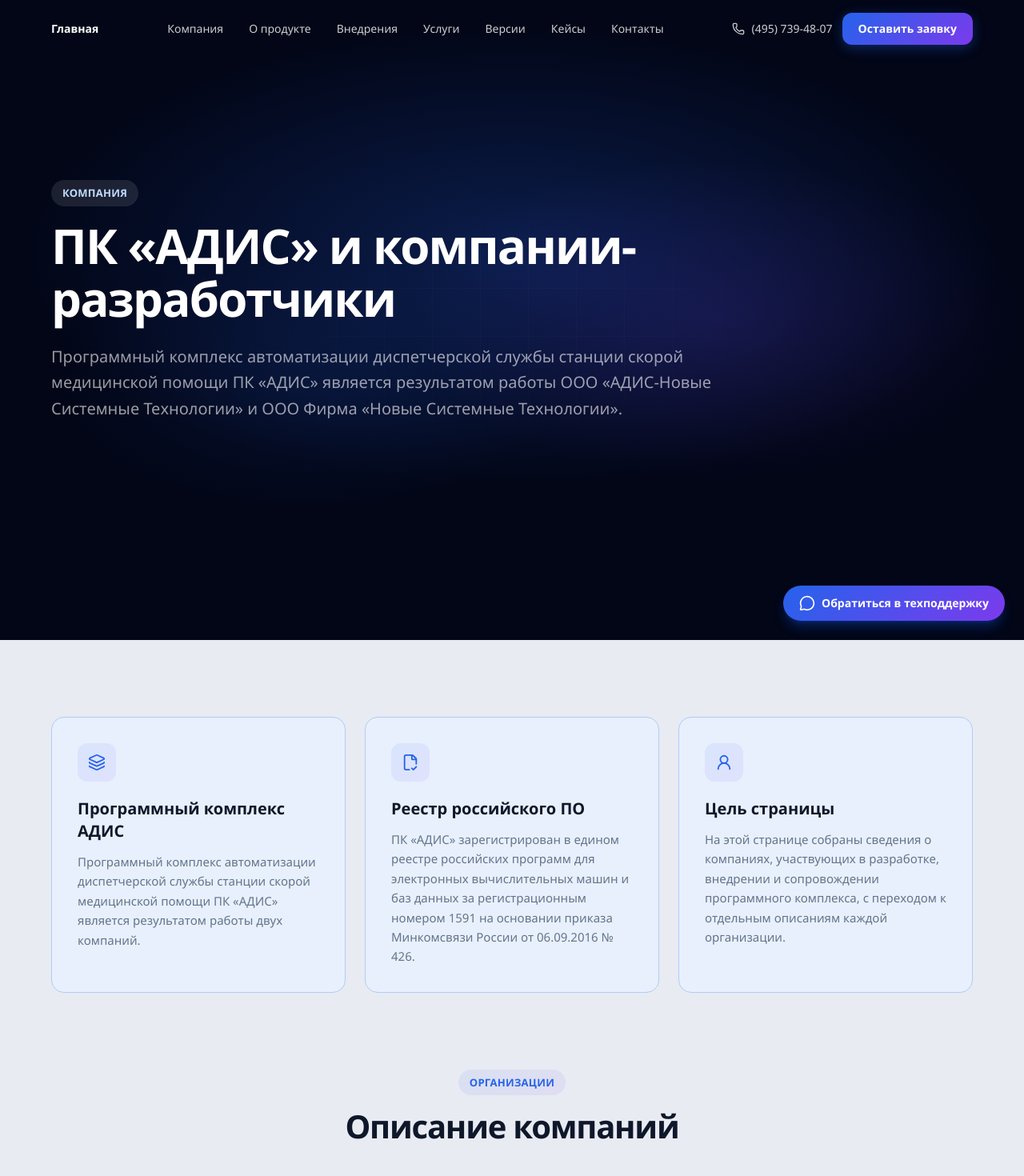
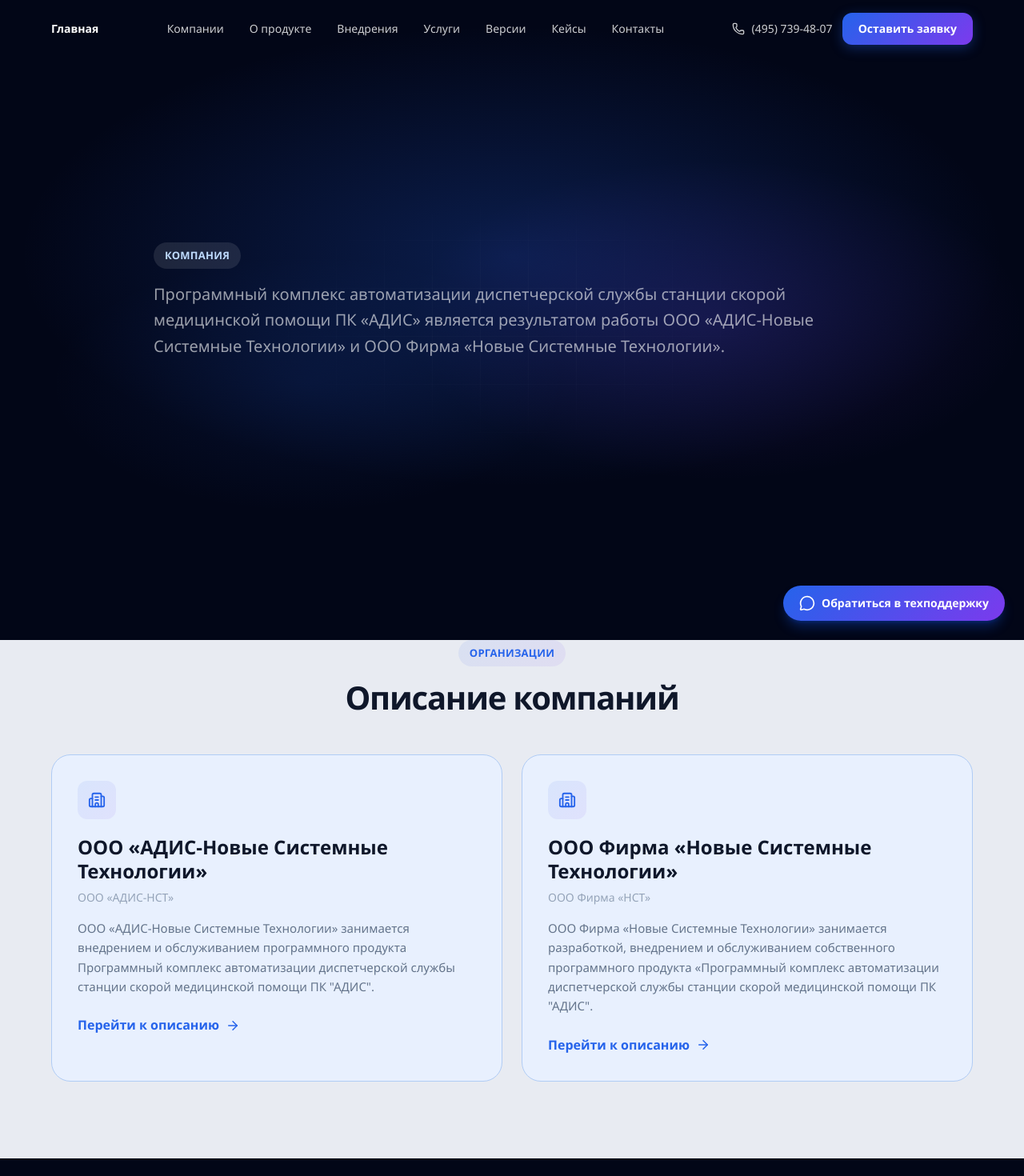
Before and after one commit to Bulka84/adis, a Next.js app: page /company in a window 1280 px wide. Shown: the top 1470 px of the page at 80% size. Built offline with nearby package versions, Linux system fonts and the light colour scheme.

Commit message:
Update company forms and navigation label

```diff
--- a/src/app/company/page.tsx
+++ b/src/app/company/page.tsx
@@ -1,33 +1,12 @@
 import type { Metadata } from "next";
 import Link from "next/link";
-import { ArrowRight, Building2, FileCheck2, Layers3, UserRound } from "lucide-react";
+import { ArrowRight, Building2 } from "lucide-react";
 
 export const metadata: Metadata = {
   title: "Компания",
   description:
     "Программный комплекс АДИС является результатом работы двух компаний: ООО «АДИС-Новые Системные Технологии» и ООО Фирма «Новые Системные Технологии».",
 };
-
-const summary = [
-  {
-    icon: Layers3,
-    title: "Программный комплекс АДИС",
-    text:
-      "Программный комплекс автоматизации диспетчерской службы станции скорой медицинской помощи ПК «АДИС» является результатом работы двух компаний.",
-  },
-  {
-    icon: FileCheck2,
-    title: "Реестр российского ПО",
-    text:
-      "ПК «АДИС» зарегистрирован в едином реестре российских программ для электронных вычислительных машин и баз данных за регистрационным номером 1591 на основании приказа Минкомсвязи России от 06.09.2016 № 426.",
-  },
-  {
-    icon: UserRound,
-    title: "Цель страницы",
-    text:
-      "На этой странице собраны сведения о компаниях, участвующих в разработке, внедрении и сопровождении программного комплекса, с переходом к отдельным описаниям каждой организации.",
-  },
-];
 
 const companies = [
   {
@@ -54,38 +33,12 @@
         <div className="hero-grid-pattern" />
         <div className="relative z-[2] max-w-[1200px] mx-auto px-6">
           <span className="section-tag section-tag-light mb-4">Компания</span>
-          <h1 className="text-[clamp(36px,5vw,60px)] font-extrabold text-white leading-[1.1] tracking-[-0.03em] mb-6">
-            ПК &laquo;АДИС&raquo; и компании-разработчики
-          </h1>
           <p className="text-xl text-white/60 max-w-4xl mb-12 leading-relaxed">
             Программный комплекс автоматизации диспетчерской службы станции скорой
             медицинской помощи ПК &laquo;АДИС&raquo; является результатом работы
             ООО &laquo;АДИС-Новые Системные Технологии&raquo; и ООО Фирма
             &laquo;Новые Системные Технологии&raquo;.
           </p>
-        </div>
-      </section>
-
-      <section className="py-24">
-        <div className="max-w-[1200px] mx-auto px-6">
-          <div className="grid grid-cols-1 lg:grid-cols-3 gap-6">
-            {summary.map((item) => (
-              <div
-                key={item.title}
-                className="bg-[#e8f0fe] border border-[#b0ccf5] rounded-2xl p-8"
-              >
-                <div className="w-12 h-12 gradient-bg-subtle rounded-xl flex items-center justify-center text-primary mb-5">
-                  <item.icon size={22} />
-                </div>
-                <h2 className="text-xl font-extrabold text-gray-900 mb-3">
-                  {item.title}
-                </h2>
-                <p className="text-gray-500 leading-relaxed text-[15px]">
-                  {item.text}
-                </p>
-              </div>
-            ))}
-          </div>
         </div>
       </section>
 
--- a/src/components/ContactForm.tsx
+++ b/src/components/ContactForm.tsx
@@ -127,6 +127,25 @@
       <label className="flex items-start gap-3 text-sm text-gray-500">
         <input
           type="checkbox"
+          name="policy"
+          required
+          className="mt-1 h-4 w-4 rounded border-gray-300 text-primary focus:ring-primary/20"
+        />
+        <span>
+          Я принимаю{" "}
+          <a
+            href={`${BASE_PATH}/documents/nst-ppd.pdf`}
+            target="_blank"
+            rel="noreferrer"
+            className="underline hover:text-primary"
+          >
+            Политику обработки персональных данных
+          </a>
+        </span>
+      </label>
+      <label className="flex items-start gap-3 text-sm text-gray-500">
+        <input
+          type="checkbox"
           name="consent"
           required
           className="mt-1 h-4 w-4 rounded border-gray-300 text-primary focus:ring-primary/20"
@@ -151,17 +170,6 @@
         <Send size={18} />
         {loading ? "Отправка..." : "Отправить заявку"}
       </button>
-      <p className="text-xs text-gray-400">
-        Нажимая кнопку, вы соглашаетесь с{" "}
-        <a
-          href={`${BASE_PATH}/documents/nst-ppd.pdf`}
-          target="_blank"
-          rel="noreferrer"
-          className="underline hover:text-primary"
-        >
-          политикой обработки персональных данных
-        </a>
-      </p>
     </form>
   );
 }
--- a/src/components/Header.tsx
+++ b/src/components/Header.tsx
@@ -5,7 +5,7 @@
 import { Menu, X, Phone } from "lucide-react";
 
 const navigation = [
-  { name: "Компания", href: "/company" },
+  { name: "Компании", href: "/company" },
   { name: "О продукте", href: "/product" },
   { name: "Внедрения", href: "/clients" },
   { name: "Услуги", href: "/services" },
--- a/src/components/SupportForm.tsx
+++ b/src/components/SupportForm.tsx
@@ -23,6 +23,7 @@
   const [name, setName] = useState("");
   const [contact, setContact] = useState("");
   const [message, setMessage] = useState("");
+  const [policyAccepted, setPolicyAccepted] = useState(false);
   const [consentAccepted, setConsentAccepted] = useState(false);
   const [isSubmitting, setIsSubmitting] = useState(false);
 
@@ -46,6 +47,7 @@
     setName("");
     setContact("");
     setMessage("");
+    setPolicyAccepted(false);
     setConsentAccepted(false);
   };
 
@@ -196,6 +198,26 @@
           <label className="flex items-start gap-3 text-xs text-gray-500">
             <input
               type="checkbox"
+              checked={policyAccepted}
+              onChange={(e) => setPolicyAccepted(e.target.checked)}
+              className="mt-0.5 h-4 w-4 rounded border-gray-300 text-primary focus:ring-primary/20"
+            />
+            <span>
+              Я принимаю{" "}
+              <a
+                href={`${BASE_PATH}/documents/nst-ppd.pdf`}
+                target="_blank"
+                rel="noreferrer"
+                className="underline hover:text-primary"
+              >
+                Политику обработки персональных данных
+              </a>
+            </span>
+          </label>
+
+          <label className="flex items-start gap-3 text-xs text-gray-500">
+            <input
+              type="checkbox"
               checked={consentAccepted}
               onChange={(e) => setConsentAccepted(e.target.checked)}
               className="mt-0.5 h-4 w-4 rounded border-gray-300 text-primary focus:ring-primary/20"
@@ -223,7 +245,7 @@
             </button>
             <button
               onClick={handleSubmit}
-              disabled={!name || !contact || !message || !consentAccepted || isSubmitting}
+              disabled={!name || !contact || !message || !policyAccepted || !consentAccepted || isSubmitting}
               className="flex-1 flex items-center justify-center gap-2 px-4 py-3 btn-gradient text-sm font-semibold rounded-xl disabled:opacity-50 disabled:cursor-not-allowed"
             >
               {isSubmitting ? (
```
